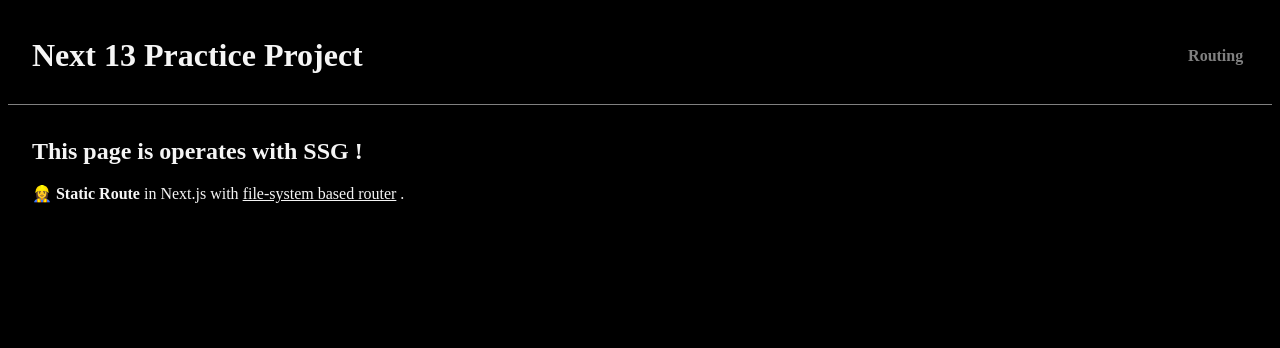
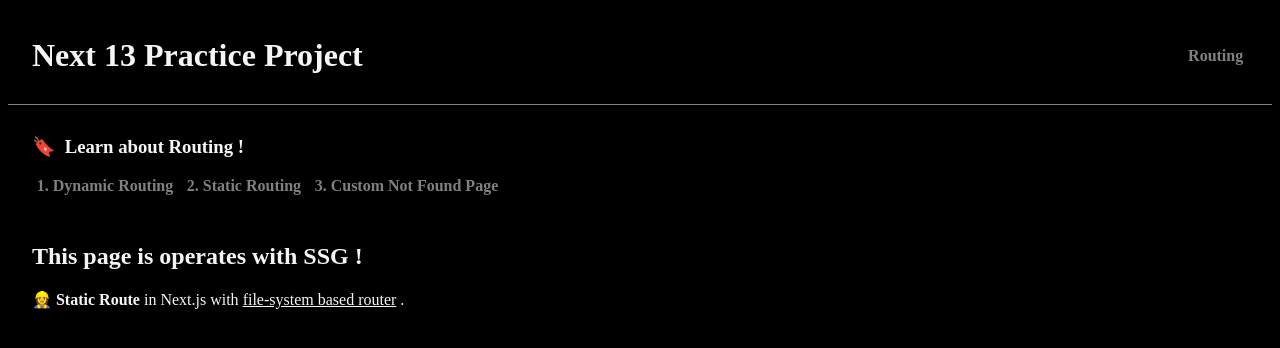
Before and after one commit to ria-ahyoung/next13-beta-project, a Next.js app: page /routing/static in a window 1280 px wide. Shown: the top 348 px of the page. Built offline with nearby package versions, Linux system fonts and the light colour scheme.

Commit message:
feat: nested layout within sub folder

```diff
--- /dev/null
+++ b/src/app/routing/layout.tsx
@@ -0,0 +1,23 @@
+import style from "./layout.module.css";
+
+type RootLayout = {
+  children: React.ReactNode;
+};
+
+// 하위 폴더 내에서도 중첩된 레이아웃 페이지를 생성할 수 있습니다.
+export default function RootLayout({ children }: RootLayout) {
+  return (
+    <main>
+      <h3>🔖 &nbsp;Learn about Routing !</h3>
+      <nav>
+        <a href="/routing/dynamic-routing-pass-anything-you-want">
+          1. Dynamic Routing
+        </a>
+        &nbsp;
+        <a href="/routing/static">2. Static Routing</a>&nbsp;
+        <a href="/routing/nothing">3. Custom Not Found Page</a>&nbsp;
+      </nav>
+      <section className={style.childrenWrapper}>{children}</section>
+    </main>
+  );
+}
```
